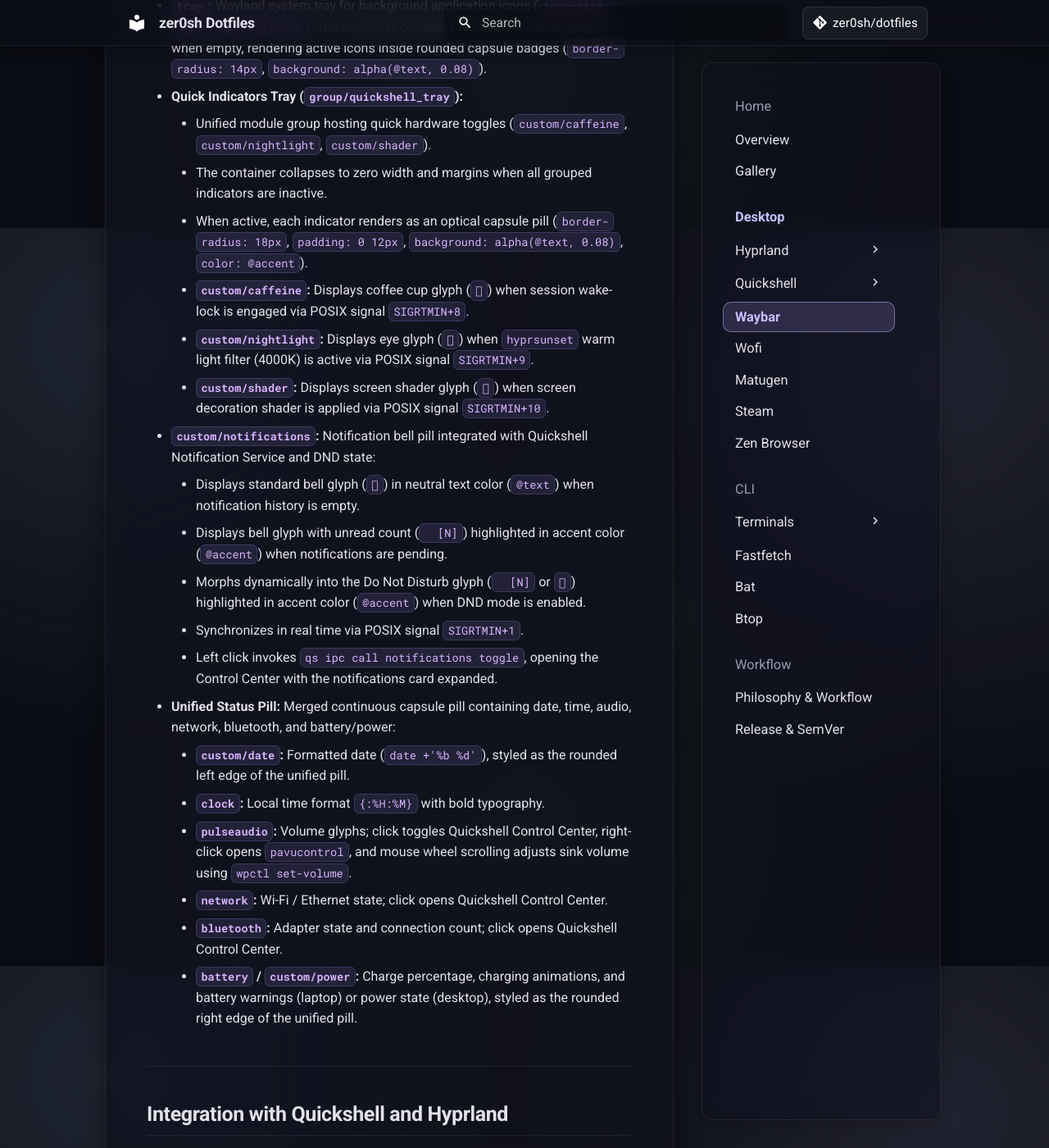
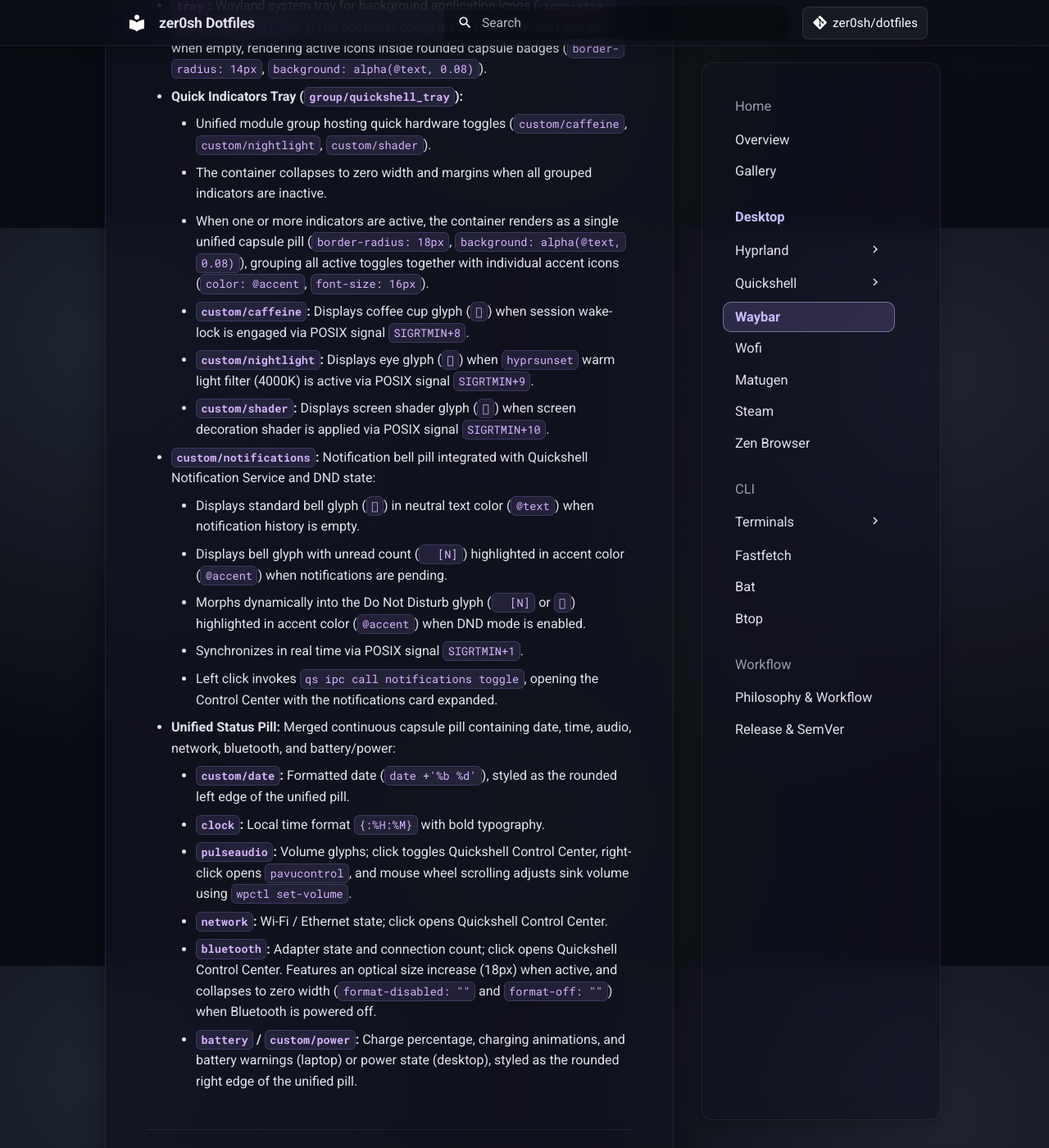
Before and after one commit to zer0sh/dotfiles, an MkDocs documentation site: the page built from docs/apps/waybar.md, in a window 1280 px wide and 1400 px high, scrolled down 1522 px. Shown: the whole window at 82% size. Built offline with MkDocs 1.6.1 and Material for MkDocs 9.7.7, drawn with Linux system fonts in a browser that asks for light colours; comment, search, counter and statistics services are not loaded.

Commit message:
feat(waybar,quickshell): fix caffeine mode, hide disabled bluetooth, and unify quick indicator tray pill

```diff
--- a/docs/apps/waybar.md
+++ b/docs/apps/waybar.md
@@ -39,7 +39,7 @@ Waybar is docked at the top of the display with a height of 36 pixels and bottom
 * **Quick Indicators Tray (`group/quickshell_tray`):**
     * Unified module group hosting quick hardware toggles (`custom/caffeine`, `custom/nightlight`, `custom/shader`).
     * The container collapses to zero width and margins when all grouped indicators are inactive.
-    * When active, each indicator renders as an optical capsule pill (`border-radius: 18px`, `padding: 0 12px`, `background: alpha(@text, 0.08)`, `color: @accent`).
+    * When one or more indicators are active, the container renders as a single unified capsule pill (`border-radius: 18px`, `background: alpha(@text, 0.08)`), grouping all active toggles together with individual accent icons (`color: @accent`, `font-size: 16px`).
     * **`custom/caffeine`:** Displays coffee cup glyph (`󰅶`) when session wake-lock is engaged via POSIX signal `SIGRTMIN+8`.
     * **`custom/nightlight`:** Displays eye glyph (`󰈈`) when `hyprsunset` warm light filter (4000K) is active via POSIX signal `SIGRTMIN+9`.
     * **`custom/shader`:** Displays screen shader glyph (`󰸉`) when screen decoration shader is applied via POSIX signal `SIGRTMIN+10`.
@@ -54,7 +54,7 @@ Waybar is docked at the top of the display with a height of 36 pixels and bottom
     * **`clock`:** Local time format `{:%H:%M}` with bold typography.
     * **`pulseaudio`:** Volume glyphs; click toggles Quickshell Control Center, right-click opens `pavucontrol`, and mouse wheel scrolling adjusts sink volume using `wpctl set-volume`.
     * **`network`:** Wi-Fi / Ethernet state; click opens Quickshell Control Center.
-    * **`bluetooth`:** Adapter state and connection count; click opens Quickshell Control Center.
+    * **`bluetooth`:** Adapter state and connection count; click opens Quickshell Control Center. Features an optical size increase (18px) when active, and collapses to zero width (`format-disabled: ""` and `format-off: ""`) when Bluetooth is powered off.
     * **`battery` / `custom/power`:** Charge percentage, charging animations, and battery warnings (laptop) or power state (desktop), styled as the rounded right edge of the unified pill.
 
 ---
```
Also changed, not shown: 4 other files.
